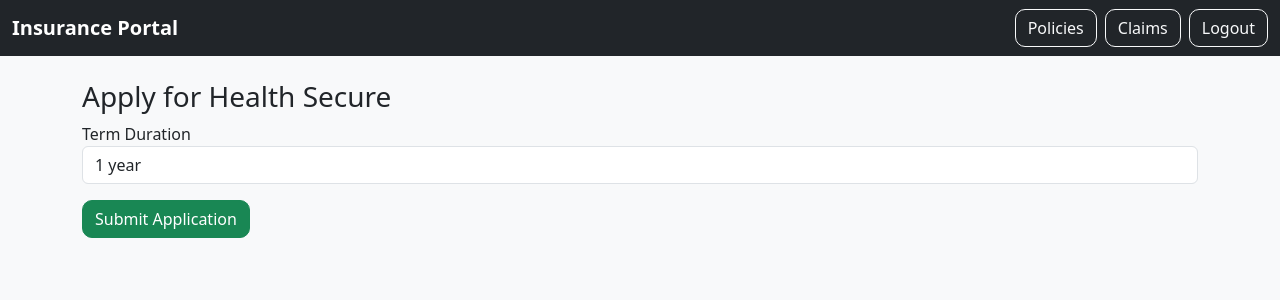
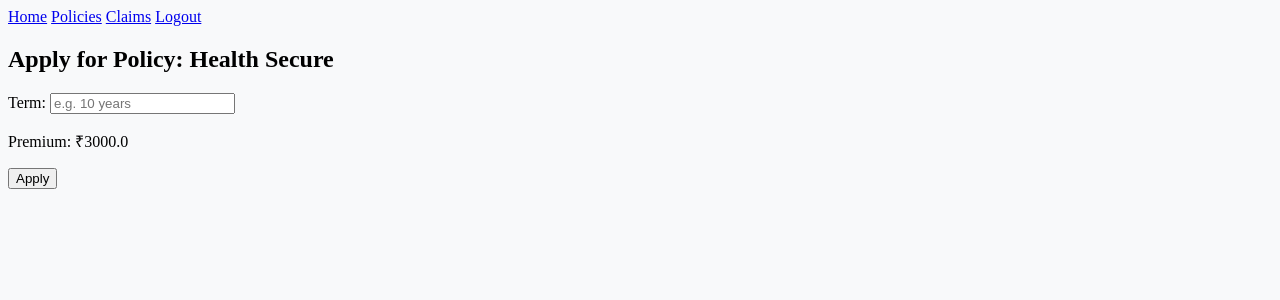
Before and after one commit to Harsha-Kyle/Digital-Insurance-Portal, a Flask app: page /apply/1 in a window 1280 px wide. Shown: the top 300 px of the page. Run offline with Flask 3, Linux system fonts and the light colour scheme; the visitor is signed in with stand-in values (Sample User, id 1); data comes from the database, SQL or seed files in the repository.

Commit message:
Update apply.html

```diff
--- a/templates/apply.html
+++ b/templates/apply.html
@@ -1,15 +1,10 @@
-{% extends "layout.html" %}
+{% extends 'base.html' %}
 {% block content %}
-<h3>Apply for {{ policy.name }}</h3>
-<form method="post">
-  <div class="mb-3">
-    <label>Term Duration</label>
-    <select class="form-control" name="term" required>
-      <option value="1 year">1 year</option>
-      <option value="5 years">5 years</option>
-      <option value="10 years">10 years</option>
-    </select>
-  </div>
-  <button class="btn btn-success">Submit Application</button>
+<h2>Apply for Policy: {{ policy.name }}</h2>
+<form method="POST">
+    <label>Term:</label>
+    <input type="text" name="term" placeholder="e.g. 10 years" required><br>
+    <p>Premium: ₹{{ policy.premium }}</p>
+    <button type="submit">Apply</button>
 </form>
 {% endblock %}
```
